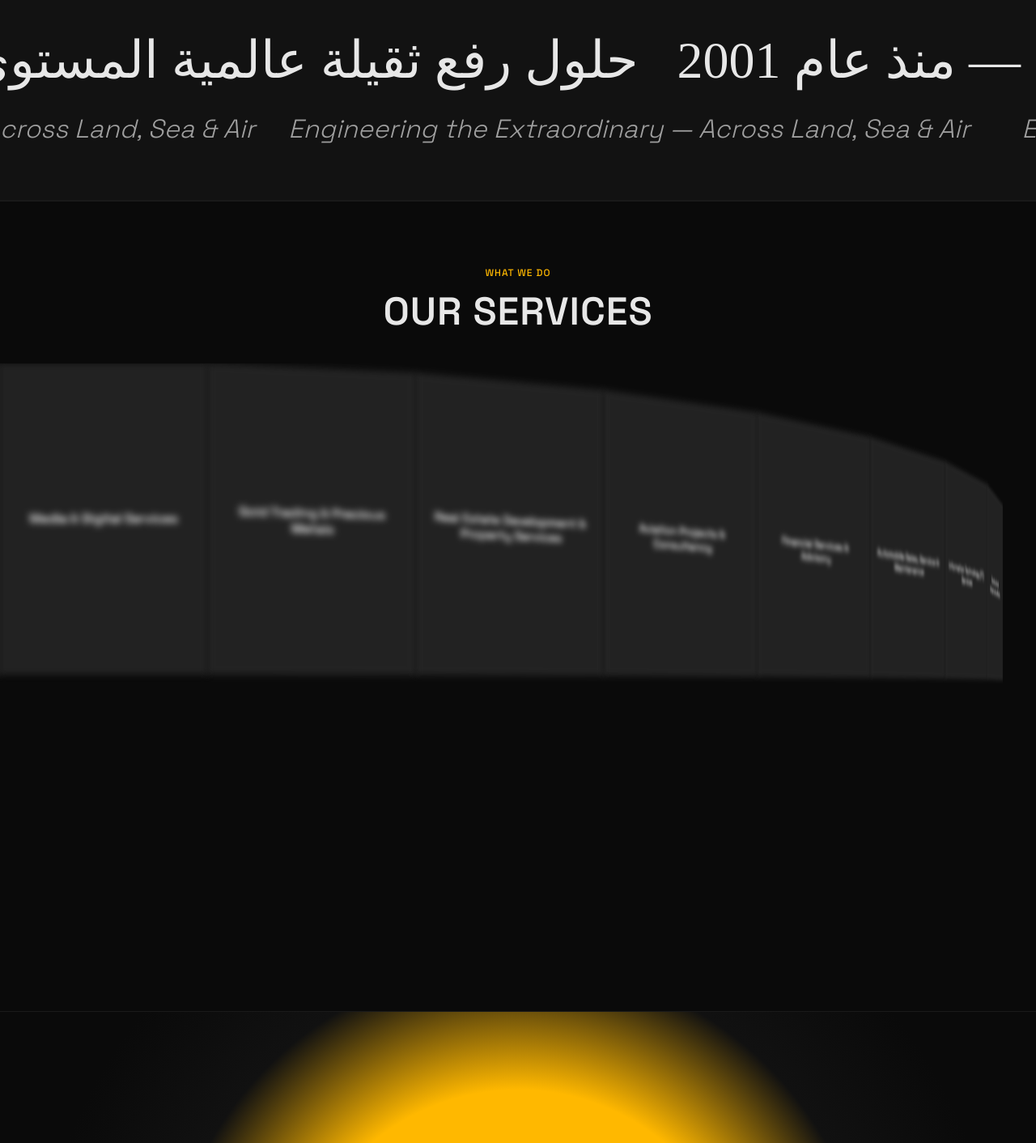
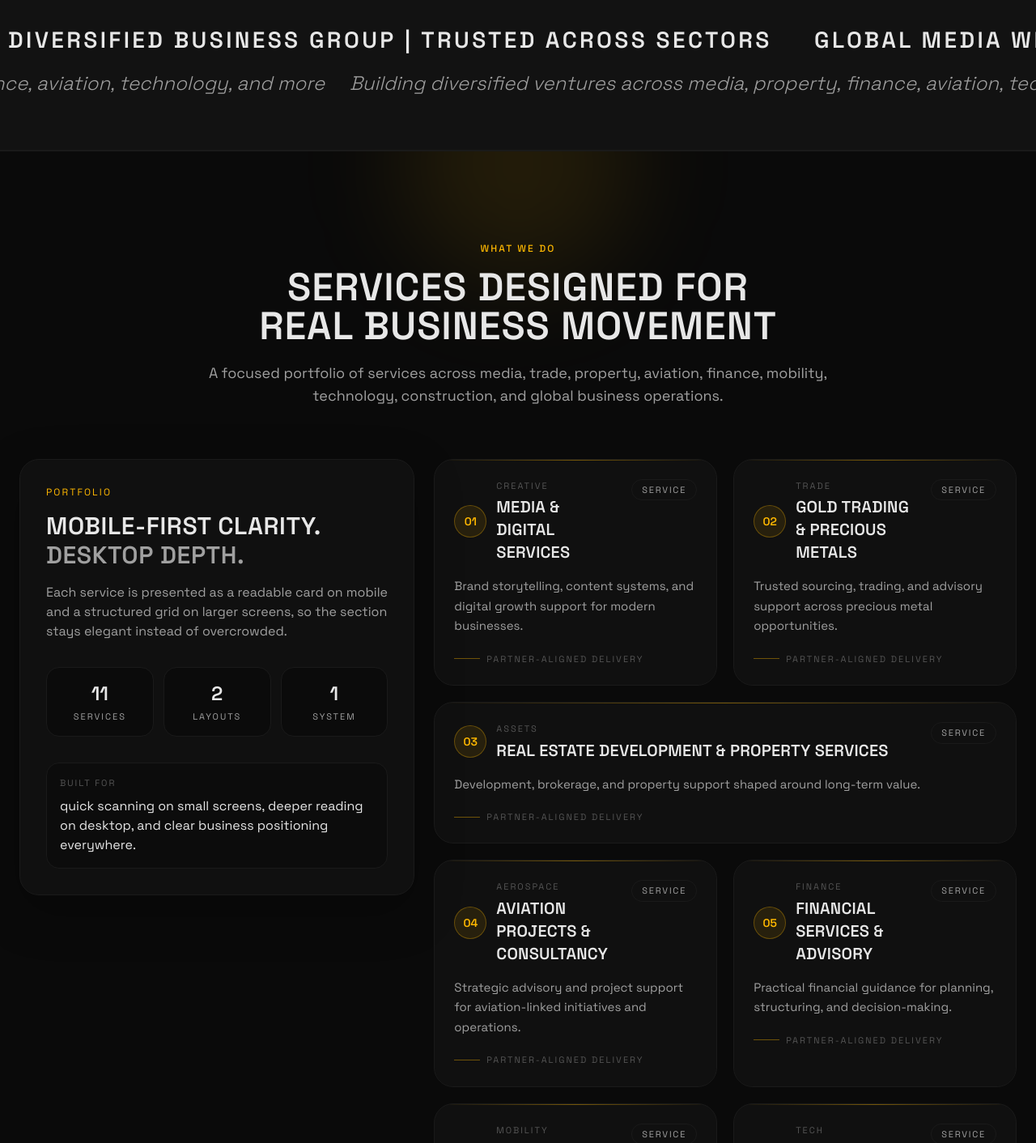
Before and after one commit to Sreeram4506/golden, a React (Vite) app: page / in a window 1280 px wide. Shown: the part 1000-2412 px from the top of the page at 81% size. Built offline with nearby package versions, Linux system fonts and the light colour scheme; a web font is replaced by a local one.

Commit message:
second commit

```diff
--- a/src/sections/Footer.tsx
+++ b/src/sections/Footer.tsx
@@ -29,10 +29,10 @@ export default function Footer() {
         {/* Top row */}
         <div className="flex flex-col md:flex-row items-center justify-between gap-8">
           {/* Logo */}
-          <a href="#" className="flex items-center gap-2">
-            <img src="/logo.png" alt="Global Media Wings Logo" className="h-10 w-auto object-contain" />
-            <span className="text-amber font-grotesk font-medium text-2xl uppercase tracking-wide">
-              GMW
+          <a href="#" className="flex items-center gap-3">
+            <img src="/logo.png" alt="Global Media Wings" className="h-10 w-auto object-contain" />
+            <span className="text-amber font-grotesk font-medium text-xl uppercase tracking-wide">
+              Global Media Wings
             </span>
           </a>
 
--- a/src/sections/Hero.tsx
+++ b/src/sections/Hero.tsx
@@ -4,8 +4,7 @@ import { gsap } from 'gsap';
 export default function Hero() {
   const sectionRef = useRef<HTMLElement>(null);
   const imageRef = useRef<HTMLDivElement>(null);
-  const tagRef = useRef<HTMLParagraphElement>(null);
-  const logoRef = useRef<HTMLHeadingElement>(null);
+  const headingRef = useRef<HTMLHeadingElement>(null);
   const descRef = useRef<HTMLParagraphElement>(null);
   const ctaRef = useRef<HTMLDivElement>(null);
 
@@ -18,16 +17,10 @@ export default function Hero() {
       { opacity: 1, scale: 1, duration: 1.2 }
     )
       .fromTo(
-        tagRef.current,
+        headingRef.current,
         { y: 30, opacity: 0 },
         { y: 0, opacity: 1, duration: 0.8 },
-        '-=0.6'
-      )
-      .fromTo(
-        logoRef.current,
-        { y: 30, opacity: 0 },
-        { y: 0, opacity: 1, duration: 0.8 },
-        '-=0.5'
+        '-=0.65'
       )
       .fromTo(
         descRef.current,
@@ -74,30 +67,23 @@ export default function Hero() {
 
         {/* Right Panel - Content */}
         <div className="w-full lg:w-[45%] bg-white flex flex-col justify-center px-6 md:px-10 lg:px-12 py-12 lg:py-0">
-          <p
-            ref={tagRef}
-            className="text-text-secondary text-xs font-medium uppercase tracking-[0.08em] mb-6 opacity-0"
-          >
-            Diversified Global Enterprise
-          </p>
-
           <h1
-            ref={logoRef}
-            className="hero-logo text-[#0a0a0a] font-grotesk font-medium uppercase leading-[0.9] tracking-[-0.02em] opacity-0"
-            data-text="GLOBAL MEDIA WINGS"
+            ref={headingRef}
+            className="text-[#0a0a0a] font-grotesk font-medium uppercase leading-[0.9] tracking-[-0.02em] opacity-0"
             style={{
               fontSize: 'clamp(2.5rem, 10vw, 6rem)',
               maxWidth: '90%',
             }}
           >
-            GLOBAL MEDIA WINGS
+            Building Diversified Ventures
           </h1>
 
           <p
             ref={descRef}
             className="text-text-secondary font-grotesk text-base leading-relaxed max-w-[400px] mt-8 opacity-0"
           >
-            Pioneering excellence across Media, Real Estate, Aviation, Finance, and IT Services. A diversified portfolio driving global business innovation.
+            A diversified enterprise spanning media, precious metals, property, aviation,
+            finance, mobility, technology, construction, and international operations.
           </p>
 
           <div ref={ctaRef} className="flex flex-wrap gap-4 mt-10 opacity-0">
--- a/src/sections/Marquee.tsx
+++ b/src/sections/Marquee.tsx
@@ -32,8 +32,10 @@ export default function Marquee() {
     };
   }, []);
 
-  const arabicText = 'حلول رفع ثقيلة عالمية المستوى — منذ عام 2001';
-  const englishText = 'Engineering the Extraordinary — Across Land, Sea & Air';
+  const primaryText =
+    'Global Media Wings | Since 2001 | Diversified Business Group | Trusted Across Sectors';
+  const secondaryText =
+    'Building diversified ventures across media, property, finance, aviation, technology, and more';
 
   return (
     <section
@@ -41,38 +43,36 @@ export default function Marquee() {
       className="bg-[#121212] border-t border-b border-base-border overflow-hidden"
     >
       <div ref={contentRef} className="py-12 md:py-16 opacity-0">
-        {/* Arabic line */}
         <div className="overflow-hidden mb-4">
           <div className="marquee-track">
             <span
-              className="font-scheherazade text-text-primary whitespace-nowrap px-8"
-              style={{ fontSize: 'clamp(2rem, 7vw, 4rem)', lineHeight: 1.4 }}
+              className="font-grotesk font-semibold text-text-primary whitespace-nowrap px-8 uppercase tracking-[0.12em]"
+              style={{ fontSize: 'clamp(1rem, 3vw, 1.75rem)', lineHeight: 1.4 }}
             >
-              {arabicText}&nbsp;&nbsp;&nbsp;{arabicText}&nbsp;&nbsp;&nbsp;{arabicText}&nbsp;&nbsp;&nbsp;{arabicText}
+              {primaryText}&nbsp;&nbsp;&nbsp;&nbsp;&nbsp;{primaryText}&nbsp;&nbsp;&nbsp;&nbsp;&nbsp;{primaryText}&nbsp;&nbsp;&nbsp;&nbsp;&nbsp;{primaryText}
             </span>
             <span
-              className="font-scheherazade text-text-primary whitespace-nowrap px-8"
-              style={{ fontSize: 'clamp(2rem, 7vw, 4rem)', lineHeight: 1.4 }}
+              className="font-grotesk font-semibold text-text-primary whitespace-nowrap px-8 uppercase tracking-[0.12em]"
+              style={{ fontSize: 'clamp(1rem, 3vw, 1.75rem)', lineHeight: 1.4 }}
             >
-              {arabicText}&nbsp;&nbsp;&nbsp;{arabicText}&nbsp;&nbsp;&nbsp;{arabicText}&nbsp;&nbsp;&nbsp;{arabicText}
+              {primaryText}&nbsp;&nbsp;&nbsp;&nbsp;&nbsp;{primaryText}&nbsp;&nbsp;&nbsp;&nbsp;&nbsp;{primaryText}&nbsp;&nbsp;&nbsp;&nbsp;&nbsp;{primaryText}
             </span>
           </div>
         </div>
 
-        {/* English line */}
         <div className="overflow-hidden">
           <div className="marquee-track" style={{ animationDirection: 'reverse' }}>
             <span
               className="font-grotesk font-light italic text-text-secondary whitespace-nowrap px-8"
-              style={{ fontSize: 'clamp(1.2rem, 3vw, 2rem)' }}
+              style={{ fontSize: 'clamp(1rem, 2.6vw, 1.5rem)' }}
             >
-              {englishText}&nbsp;&nbsp;&nbsp;&nbsp;&nbsp;{englishText}&nbsp;&nbsp;&nbsp;&nbsp;&nbsp;{englishText}&nbsp;&nbsp;&nbsp;&nbsp;&nbsp;{englishText}
+              {secondaryText}&nbsp;&nbsp;&nbsp;&nbsp;&nbsp;{secondaryText}&nbsp;&nbsp;&nbsp;&nbsp;&nbsp;{secondaryText}&nbsp;&nbsp;&nbsp;&nbsp;&nbsp;{secondaryText}
             </span>
             <span
               className="font-grotesk font-light italic text-text-secondary whitespace-nowrap px-8"
-              style={{ fontSize: 'clamp(1.2rem, 3vw, 2rem)' }}
+              style={{ fontSize: 'clamp(1rem, 2.6vw, 1.5rem)' }}
             >
-              {englishText}&nbsp;&nbsp;&nbsp;&nbsp;&nbsp;{englishText}&nbsp;&nbsp;&nbsp;&nbsp;&nbsp;{englishText}&nbsp;&nbsp;&nbsp;&nbsp;&nbsp;{englishText}
+              {secondaryText}&nbsp;&nbsp;&nbsp;&nbsp;&nbsp;{secondaryText}&nbsp;&nbsp;&nbsp;&nbsp;&nbsp;{secondaryText}&nbsp;&nbsp;&nbsp;&nbsp;&nbsp;{secondaryText}
             </span>
           </div>
         </div>
--- a/src/sections/Navigation.tsx
+++ b/src/sections/Navigation.tsx
@@ -54,10 +54,10 @@ export default function Navigation() {
         }`}
       >
         <div className="flex items-center justify-between px-6 lg:px-10 py-4 max-w-[1400px] mx-auto">
-          <a href="#" className="flex items-center gap-2">
-            <img src="/logo.png" alt="Global Media Wings Logo" className="h-10 w-auto object-contain" />
-            <span className="text-amber font-grotesk font-medium text-xl uppercase tracking-wide hidden sm:block">
-              GMW
+          <a href="#" className="flex items-center gap-3">
+            <img src="/logo.png" alt="Global Media Wings" className="h-10 w-auto object-contain" />
+            <span className="hidden sm:block text-amber font-grotesk font-medium text-lg uppercase tracking-wide">
+              Global Media Wings
             </span>
           </a>
 
--- a/src/sections/Services.tsx
+++ b/src/sections/Services.tsx
@@ -1,147 +1,228 @@
-import { useEffect, useRef, useMemo } from 'react';
+import { useEffect, useRef } from 'react';
 import { gsap } from 'gsap';
 import { ScrollTrigger } from 'gsap/ScrollTrigger';
 
 gsap.registerPlugin(ScrollTrigger);
 
-const BASE_SERVICES = [
-  'Media & Digital Services',
-  'Gold Trading & Precious Metals',
-  'Real Estate Development & Property Services',
-  'Aviation Projects & Consultancy',
-  'Financial Services & Advisory',
-  'Automobile Sales, Service & Maintenance',
-  'Information Technology (IT) Services',
-  'Construction & Infrastructure Works',
-  'National Business Operations',
-  'International Business Operations',
-  'Diversified Business Ventures as approved by partners',
+const SERVICES = [
+  {
+    title: 'Media & Digital Services',
+    detail: 'Brand storytelling, content systems, and digital growth support for modern businesses.',
+    tone: 'Creative',
+  },
+  {
+    title: 'Gold Trading & Precious Metals',
+    detail: 'Trusted sourcing, trading, and advisory support across precious metal opportunities.',
+    tone: 'Trade',
+  },
+  {
+    title: 'Real Estate Development & Property Services',
+    detail: 'Development, brokerage, and property support shaped around long-term value.',
+    tone: 'Assets',
+  },
+  {
+    title: 'Aviation Projects & Consultancy',
+    detail: 'Strategic advisory and project support for aviation-linked initiatives and operations.',
+    tone: 'Aerospace',
+  },
+  {
+    title: 'Financial Services & Advisory',
+    detail: 'Practical financial guidance for planning, structuring, and decision-making.',
+    tone: 'Finance',
+  },
+  {
+    title: 'Automobile Sales, Service & Maintenance',
+    detail: 'Vehicle sales support, after-sales service, and maintenance coordination.',
+    tone: 'Mobility',
+  },
+  {
+    title: 'Information Technology (IT) Services',
+    detail: 'Technology solutions that help teams build, run, and scale with confidence.',
+    tone: 'Tech',
+  },
+  {
+    title: 'Construction & Infrastructure Works',
+    detail: 'Delivery support for construction, site work, and infrastructure execution.',
+    tone: 'Build',
+  },
+  {
+    title: 'National Business Operations',
+    detail: 'Operational support for business activity across local markets and networks.',
+    tone: 'Local',
+  },
+  {
+    title: 'International Business Operations',
+    detail: 'Cross-border business coordination designed for global reach and expansion.',
+    tone: 'Global',
+  },
+  {
+    title: 'Diversified Business Ventures as approved by partners',
+    detail: 'Flexible engagement in additional ventures when aligned with partner approvals.',
+    tone: 'Flexible',
+  },
 ];
 
-const SERVICES = [...BASE_SERVICES, ...BASE_SERVICES, ...BASE_SERVICES, ...BASE_SERVICES];
-
 export default function Services() {
-  const wrapperRef = useRef<HTMLDivElement>(null);
-  const cylinderRef = useRef<HTMLDivElement>(null);
-  const progressRef = useRef<HTMLDivElement>(null);
   const sectionRef = useRef<HTMLElement>(null);
-
-  const isMobile = typeof window !== 'undefined' && window.innerWidth < 1024;
-  const displayServices = useMemo(() => {
-    if (isMobile) {
-      return SERVICES.filter((_, i) => i % 3 === 0).slice(0, 20);
-    }
-    return SERVICES;
-  }, [isMobile]);
+  const introRef = useRef<HTMLDivElement>(null);
+  const cardsRef = useRef<(HTMLElement | null)[]>([]);
 
   useEffect(() => {
-    if (!wrapperRef.current || !cylinderRef.current) return;
+    if (!sectionRef.current) return;
 
-    const cards = gsap.utils.toArray<HTMLElement>(
-      cylinderRef.current.querySelectorAll('.carousel-cell')
-    );
-
-    const cardWidth = isMobile ? window.innerWidth * 0.75 : window.innerWidth * 0.2;
-    const radius = Math.max((cardWidth / 2) / Math.tan(Math.PI / cards.length), 300);
-
-    cards.forEach((card, index) => {
-      const angle = (360 / cards.length) * index;
-      gsap.set(card, {
-        transformOrigin: `50% 50% -${radius}px`,
-        rotateY: angle,
-      });
-    });
-
-    const rotateTween = gsap.to(cylinderRef.current, {
-      rotateY: -360,
+    const ctx = gsap.context(() => {
+      gsap.fromTo(
+        introRef.current,
+        { opacity: 0, y: 24 },
+        {
+          opacity: 1,
+          y: 0,
+          duration: 0.8,
+          ease: 'power3.out',
           scrollTrigger: {
-        trigger: wrapperRef.current,
-        start: 'top bottom',
-        end: 'bottom top',
-        scrub: 1.5,
-      },
-    });
-
-    const filterTween = gsap.fromTo(
-      cards,
-      { filter: 'brightness(200%) blur(4px)' },
-      {
-        filter: 'brightness(100%) blur(0px)',
-        stagger: 0.05,
-        scrollTrigger: {
-          trigger: wrapperRef.current,
-          start: 'top bottom',
-          end: 'bottom top',
-          scrub: 1.5,
+            trigger: sectionRef.current,
+            start: 'top 75%',
           },
         }
       );
 
-    // Progress bar
-    const progressTween = gsap.to(progressRef.current, {
-      scaleX: 1,
+      gsap.fromTo(
+        cardsRef.current.filter(Boolean),
+        { opacity: 0, y: 28 },
+        {
+          opacity: 1,
+          y: 0,
+          duration: 0.8,
+          ease: 'power3.out',
+          stagger: 0.08,
           scrollTrigger: {
             trigger: sectionRef.current,
-        start: 'top bottom',
-        end: 'bottom top',
-        scrub: true,
+            start: 'top 65%',
           },
-    });
+        }
+      );
+    }, sectionRef);
 
-    return () => {
-      rotateTween.kill();
-      filterTween.kill();
-      progressTween.kill();
-    };
-  }, [displayServices, isMobile]);
+    return () => ctx.revert();
+  }, []);
 
   return (
-    <section id="services" ref={sectionRef} className="relative bg-void border-t border-base-border">
-      {/* Progress bar */}
-      <div
-        ref={progressRef}
-        className="section-progress"
-        style={{ transform: 'scaleX(0)' }}
-      />
+    <section
+      id="services"
+      ref={sectionRef}
+      className="relative overflow-hidden border-t border-base-border bg-void py-20 md:py-28"
+    >
+      <div className="absolute inset-0 pointer-events-none">
+        <div className="absolute -top-32 left-1/2 h-72 w-72 -translate-x-1/2 rounded-full bg-amber/10 blur-3xl" />
+        <div className="absolute bottom-0 right-0 h-80 w-80 rounded-full bg-white/5 blur-3xl" />
+      </div>
 
-      {/* Section header */}
-      <div className="text-center pt-20 pb-10 px-6">
-        <p className="text-amber text-xs font-medium uppercase tracking-[0.08em] mb-4">
+      <div className="relative mx-auto max-w-7xl px-6">
+        <div ref={introRef} className="mx-auto max-w-3xl text-center">
+          <p className="text-amber text-xs font-medium uppercase tracking-[0.18em] mb-4">
             What We Do
           </p>
-        <h2 className="text-text-primary font-grotesk font-semibold uppercase tracking-[0.02em] text-3xl md:text-5xl">
-          Our Services
+          <h2 className="text-balance text-text-primary font-grotesk font-semibold uppercase tracking-[0.02em] text-3xl sm:text-4xl md:text-5xl">
+            Services designed for real business movement
           </h2>
+          <p className="mt-5 text-sm sm:text-base md:text-lg leading-relaxed text-text-secondary">
+            A focused portfolio of services across media, trade, property, aviation, finance,
+            mobility, technology, construction, and global business operations.
+          </p>
         </div>
 
-      {/* Cylinder Carousel */}
-      <div ref={wrapperRef} className="scene-cylinder">
-        <div ref={cylinderRef} className="carousel-cylinder">
-          {displayServices.map((service, index) => (
-            <div
-              key={index}
-              className="carousel-cell"
-              style={{
-                width: isMobile ? '75vw' : '20vw',
-              }}
-            >
-              <span className="text-center leading-tight">{service}</span>
+        <div className="mt-14 grid gap-6 lg:mt-16 lg:grid-cols-[minmax(0,0.95fr)_minmax(0,1.4fr)] lg:items-start">
+          <aside className="lg:sticky lg:top-24">
+            <div className="service-card rounded-[1.5rem] border border-base-border bg-surface/95 p-6 sm:p-8 shadow-[0_20px_60px_rgba(0,0,0,0.25)] backdrop-blur-sm">
+              <p className="text-xs uppercase tracking-[0.18em] text-amber mb-4">Portfolio</p>
+              <h3 className="font-grotesk text-2xl sm:text-3xl font-semibold uppercase tracking-[0.02em] text-text-primary">
+                Mobile-first clarity.
+                <span className="block text-text-secondary">Desktop depth.</span>
+              </h3>
+              <p className="mt-4 text-sm sm:text-base leading-relaxed text-text-secondary">
+                Each service is presented as a readable card on mobile and a structured grid on
+                larger screens, so the section stays elegant instead of overcrowded.
+              </p>
+
+              <div className="mt-8 grid grid-cols-3 gap-3">
+                <div className="rounded-2xl border border-base-border bg-void/80 p-4 text-center">
+                  <span className="block text-2xl font-semibold text-text-primary">11</span>
+                  <span className="mt-1 block text-[11px] uppercase tracking-[0.18em] text-text-secondary">
+                    Services
+                  </span>
                 </div>
-          ))}
+                <div className="rounded-2xl border border-base-border bg-void/80 p-4 text-center">
+                  <span className="block text-2xl font-semibold text-text-primary">2</span>
+                  <span className="mt-1 block text-[11px] uppercase tracking-[0.18em] text-text-secondary">
+                    Layouts
+                  </span>
+                </div>
+                <div className="rounded-2xl border border-base-border bg-void/80 p-4 text-center">
+                  <span className="block text-2xl font-semibold text-text-primary">1</span>
+                  <span className="mt-1 block text-[11px] uppercase tracking-[0.18em] text-text-secondary">
+                    System
+                  </span>
                 </div>
               </div>
 
-      {/* Service cards grid fallback for mobile readability */}
-      <div className="lg:hidden px-6 pb-20">
-        <div className="grid grid-cols-2 gap-px bg-base-border">
-          {displayServices.slice(0, 12).map((service, index) => (
-            <div
-              key={index}
-              className="bg-surface p-4 flex items-center justify-center text-center text-text-primary text-sm font-medium uppercase tracking-wide min-h-[80px]"
+              <div className="mt-8 rounded-2xl border border-base-border bg-void/70 p-4">
+                <p className="text-[11px] uppercase tracking-[0.18em] text-text-muted">
+                  Built for
+                </p>
+                <p className="mt-2 text-sm sm:text-base text-text-primary leading-relaxed">
+                  quick scanning on small screens, deeper reading on desktop, and clear business
+                  positioning everywhere.
+                </p>
+              </div>
+            </div>
+          </aside>
+
+          <div className="grid gap-4 sm:grid-cols-2 xl:gap-5">
+            {SERVICES.map((service, index) => (
+              <article
+                key={service.title}
+                ref={(node) => {
+                  cardsRef.current[index] = node;
+                }}
+                className={[
+                  'service-card group relative overflow-hidden rounded-[1.5rem] border border-base-border bg-surface/90 p-5 sm:p-6',
+                  index === SERVICES.length - 1 ? 'sm:col-span-2' : '',
+                  index === 2 || index === 7 ? 'sm:col-span-2' : '',
+                ].join(' ')}
               >
-              {service}
+                <div className="absolute inset-x-0 top-0 h-px bg-gradient-to-r from-transparent via-amber/70 to-transparent opacity-60" />
+
+                <div className="flex items-start justify-between gap-4">
+                  <div className="flex items-center gap-3">
+                    <span className="flex h-10 w-10 shrink-0 items-center justify-center rounded-full border border-amber/30 bg-amber/10 text-sm font-semibold text-amber">
+                      {String(index + 1).padStart(2, '0')}
+                    </span>
+                    <div>
+                      <span className="block text-[11px] uppercase tracking-[0.18em] text-text-muted">
+                        {service.tone}
+                      </span>
+                      <h3 className="mt-1 text-lg sm:text-xl font-grotesk font-semibold uppercase tracking-[0.01em] text-text-primary">
+                        {service.title}
+                      </h3>
                     </div>
+                  </div>
+
+                  <span className="hidden sm:inline-flex rounded-full border border-base-border px-3 py-1 text-[11px] uppercase tracking-[0.16em] text-text-secondary transition-colors group-hover:border-amber/40 group-hover:text-amber">
+                    Service
+                  </span>
+                </div>
+
+                <p className="mt-4 max-w-xl text-sm sm:text-[15px] leading-relaxed text-text-secondary">
+                  {service.detail}
+                </p>
+
+                <div className="mt-5 flex items-center gap-2 text-[11px] uppercase tracking-[0.18em] text-text-muted">
+                  <span className="h-px w-8 bg-amber/40" />
+                  Partner-aligned delivery
+                </div>
+              </article>
             ))}
+          </div>
         </div>
       </div>
     </section>
```
Also changed, not shown: src/sections/About.tsx (+6 -8 lines), public/logo.png (added). Lines whose indentation alone changed are shown as unchanged.
